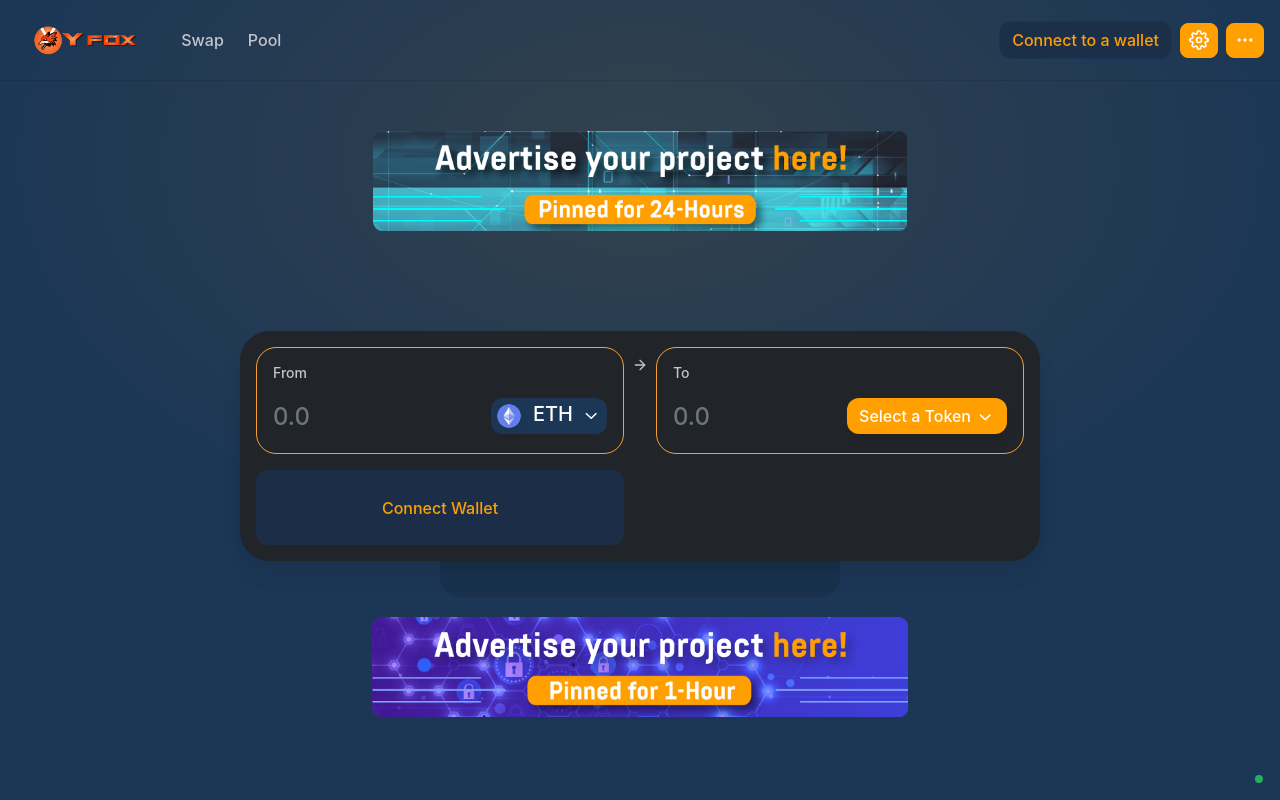
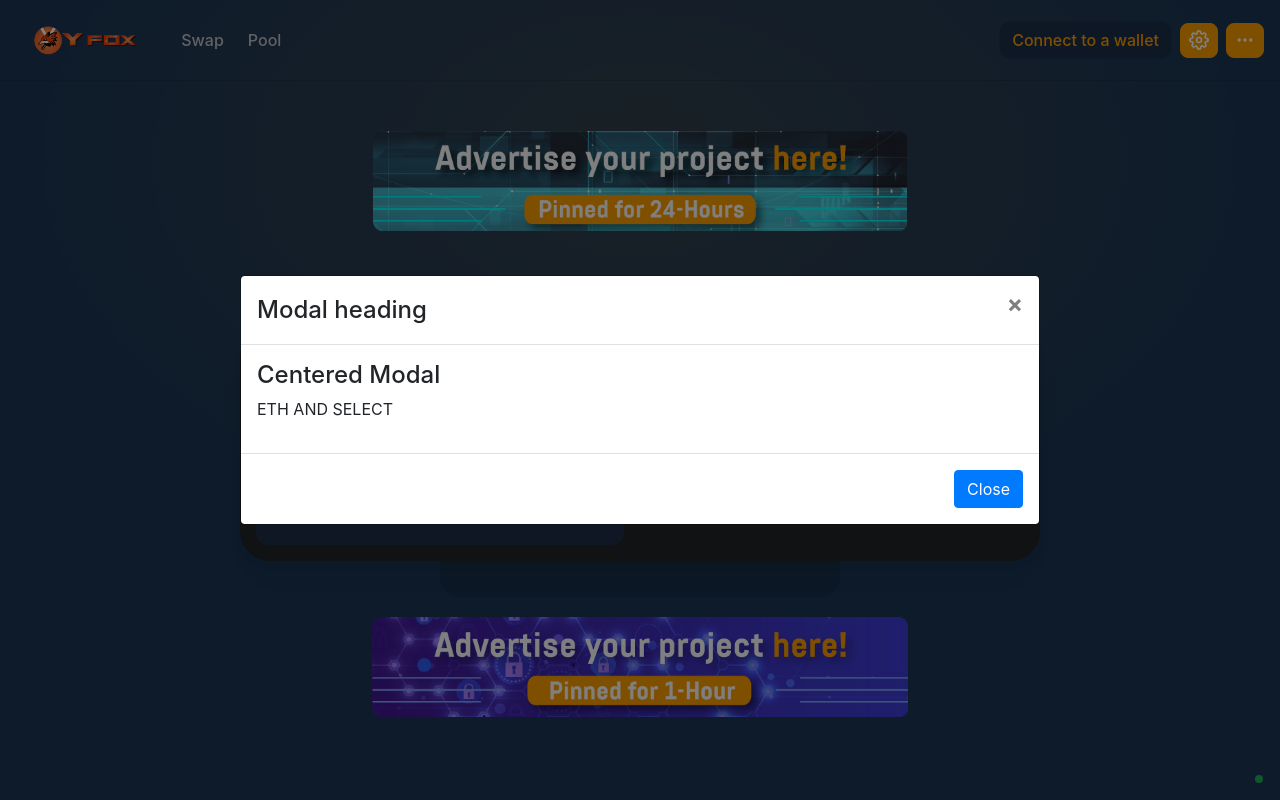
Before and after one commit to AbhishekKumar-official/yfox, a React (Create React App) app: page / in a window 1280 px wide. Both pictures are taken after a click on the button "ETH". Built offline with nearby package versions, Linux system fonts and the light colour scheme.

Commit message:
updates.

```diff
--- /dev/null
+++ b/src/components/Modals/EthAndSelectModal.jsx
@@ -0,0 +1,29 @@
+import React from 'react'
+import {Button,Modal} from 'react-bootstrap';
+const EthAndSelectModal = (props) => {
+    return (
+              <Modal
+                {...props}
+                size="lg"
+                aria-labelledby="contained-modal-title-vcenter"
+                centered
+              >
+                <Modal.Header closeButton>
+                  <Modal.Title id="contained-modal-title-vcenter">
+                    Modal heading
+                  </Modal.Title>
+                </Modal.Header>
+                <Modal.Body>
+                  <h4>Centered Modal</h4>
+                  <p>
+                    ETH AND SELECT
+                  </p>
+                </Modal.Body>
+                <Modal.Footer>
+                  <Button onClick={props.onHide}>Close</Button>
+                </Modal.Footer>
+              </Modal>
+            );
+          }
+
+ export default EthAndSelectModal
--- a/src/pages/swap/Swap.jsx
+++ b/src/pages/swap/Swap.jsx
@@ -2,10 +2,44 @@ import React, { Component } from 'react'
 import advimg from '../../images/adv-1.png'
 import ethicon from '../../images/eth-icon.png'
 import advimg2 from '../../images/adv-2.png'
+import ConnectToAWalletModal from "../../components/Modals/ConnectToAWalletModal"
+import EthAndSelectModal from "../../components/Modals/EthAndSelectModal"
 import './Swap.scss'
 
 class Swap extends Component {
+    constructor(props) {
+        super(props)
+
+        this.state = {
+            modalVisible:false,
+            ethModal:false,
+            selectTokenModal:false,
+            swap:false
+        }
+    }
+    handleOpenModal = () => {
+        this.setState({
+          modalVisible:true
+        })
+      }
+    handleETH = () => {
+        this.setState({
+            ethModal:true
+        })
+      }
+    handleSelectToken = () => {
+        this.setState({
+            selectTokenModal:true
+        })
+      }
+    handleSwap = () =>{
+        console.log("SWAP");
+        this.setState({
+            swap:!this.state.swap
+        })
+    }
     render() {
+        const {modalVisible,selectTokenModal,ethModal,swap} = this.state;
         return (
             <div className="swap-container">
                 <div className="adv-img-container">
@@ -18,16 +52,28 @@ class Swap extends Component {
                             <label>From</label>
                             <div className="d-flex align-items-center">
                                 <input type="text" className="form-control" placeholder="0.0"></input>
-                                <button className="btn-dropdown-from">
+                               {
+                                   swap === false ? (<React.Fragment>
+                                    <button onClick={this.handleETH} className="btn-dropdown-from">
                                     <img src={ethicon} className="etch-icon" />
                                     <span>ETH</span>
                                     <svg width="12" height="7" viewBox="0 0 12 7" fill="none" class="sc-eKZiaR bwyinG"><path d="M0.97168 1L6.20532 6L11.439 1" stroke="#AEAEAE"></path></svg>
                                     </button>
+                                    </React.Fragment>):(<React.Fragment>
+                                    <button onClick={this.handleSelectToken} className="btn btn-token">
+                                    Select a Token
+                                    <svg width="12" height="7" viewBox="0 0 12 7" fill="none" class="sc-eKZiaR bwyinG"><path d="M0.97168 1L6.20532 6L11.439 1" stroke="#AEAEAE"></path></svg>
+                                    </button>
+                                    </React.Fragment>)
+                               }
+
+
+
                             </div>
                         </div>
-                        <button className="btn btn-connect-wallet">Connect Wallet</button>
+                        <button onClick={this.handleOpenModal} className="btn btn-connect-wallet">Connect Wallet</button>
                         </div>
-                        <button className="swap-arrow">
+                        <button onClick={this.handleSwap} className="swap-arrow">
                         <svg xmlns="http://www.w3.org/2000/svg" width="16" height="16" viewBox="0 0 24 24" fill="none" stroke="#C3C5CB" stroke-width="2" stroke-linecap="round" stroke-linejoin="round" class="hide-on-phone"><line x1="5" y1="12" x2="19" y2="12"></line><polyline points="12 5 19 12 12 19"></polyline></svg>
                         </button>
                         <div className="right-content">
@@ -35,10 +81,25 @@ class Swap extends Component {
                             <label>To</label>
                             <div className="d-flex align-items-center">
                                 <input type="text" className="form-control" placeholder="0.0"></input>
-                                <button className="btn btn-token">
+
+
+                                {
+                                    swap === false ? (<React.Fragment>
+                                        <button onClick={this.handleSelectToken} className="btn btn-token">
                                         Select a Token
                                         <svg width="12" height="7" viewBox="0 0 12 7" fill="none" class="sc-eKZiaR bwyinG"><path d="M0.97168 1L6.20532 6L11.439 1" stroke="#AEAEAE"></path></svg>
                                         </button>
+                                     </React.Fragment>):(<React.Fragment>
+                                        <button onClick={this.handleETH} className="btn-dropdown-from">
+                                        <img src={ethicon} className="etch-icon" />
+                                        <span>ETH</span>
+                                        <svg width="12" height="7" viewBox="0 0 12 7" fill="none" class="sc-eKZiaR bwyinG"><path d="M0.97168 1L6.20532 6L11.439 1" stroke="#AEAEAE"></path></svg>
+                                        </button>
+                                     </React.Fragment>)
+                                }
+
+
+
                             </div>
                         </div>
                         <button className="btn btn-connect-wallet bg-transparent">&nbsp;</button>
@@ -52,6 +113,9 @@ class Swap extends Component {
                 <a href="javascript:void(0)" className="btn btn-back-to-home">
                     <span>&nbsp;</span>
                 </a>
+                <ConnectToAWalletModal show={modalVisible} onHide={() => this.setState({modalVisible:false})} />
+                <EthAndSelectModal show={ethModal} onHide={() => this.setState({ethModal:false})}/>
+                <EthAndSelectModal show={selectTokenModal} onHide={() => this.setState({selectTokenModal:false})}/>
             </div>
         )
     }
```
Also changed, not shown: src/components/Modals/EthAndSelectModal.scss (added), 1 other file (tests, documents, lock files or other folders). Lines whose indentation alone changed are shown as unchanged.
